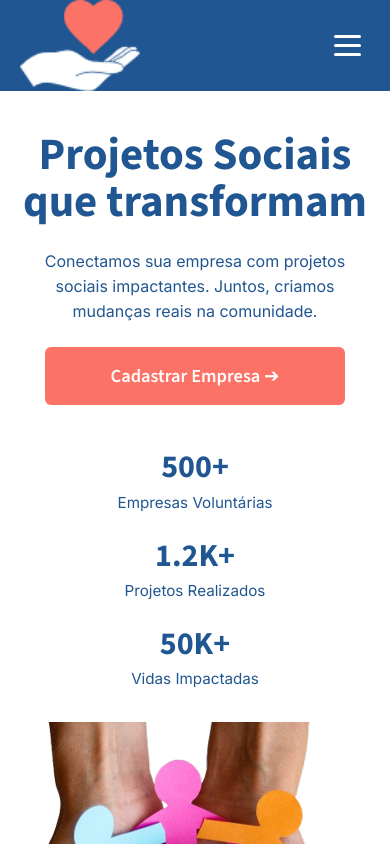
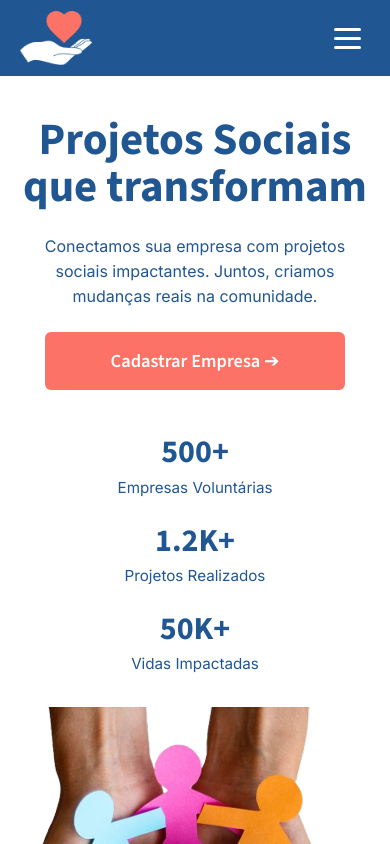
Before and after one commit to jessicatrindadeads/projeto-social-conectar, a React (Vite) app: page / in a window 390 px wide. Shown: the top 844 px of the page. Built offline with nearby package versions, Linux system fonts and the light colour scheme.

Commit message:
fix: reduza o logo da header

```diff
--- a/src/components/header/header.module.scss
+++ b/src/components/header/header.module.scss
@@ -15,7 +15,7 @@
 }
 
 .imgLogo {
-  width: 170px;
+  width: 92px;
   height: auto;
 }
 
@@ -67,7 +67,7 @@
   }
 
   .imgLogo {
-    width: 120px;
+    width: 72px;
   }
 
   .navDesktop,
```
